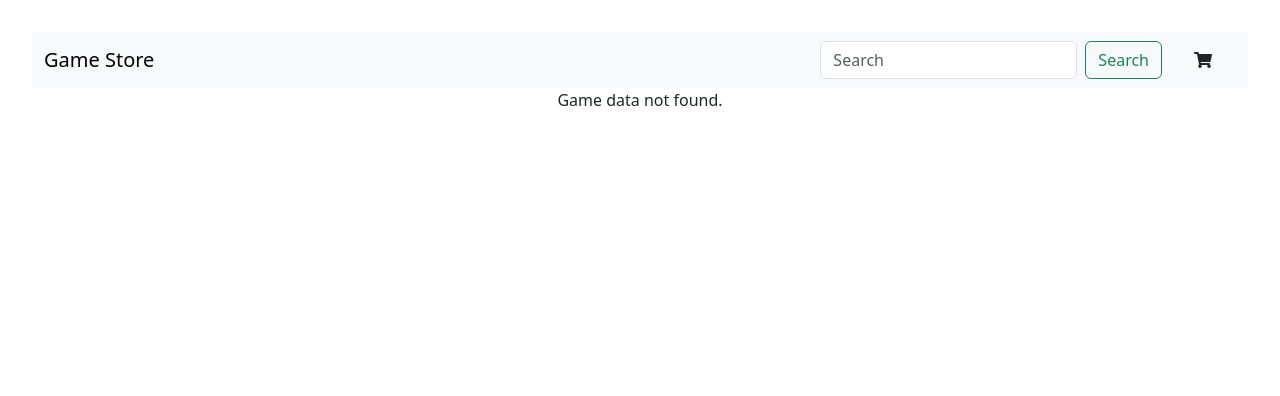
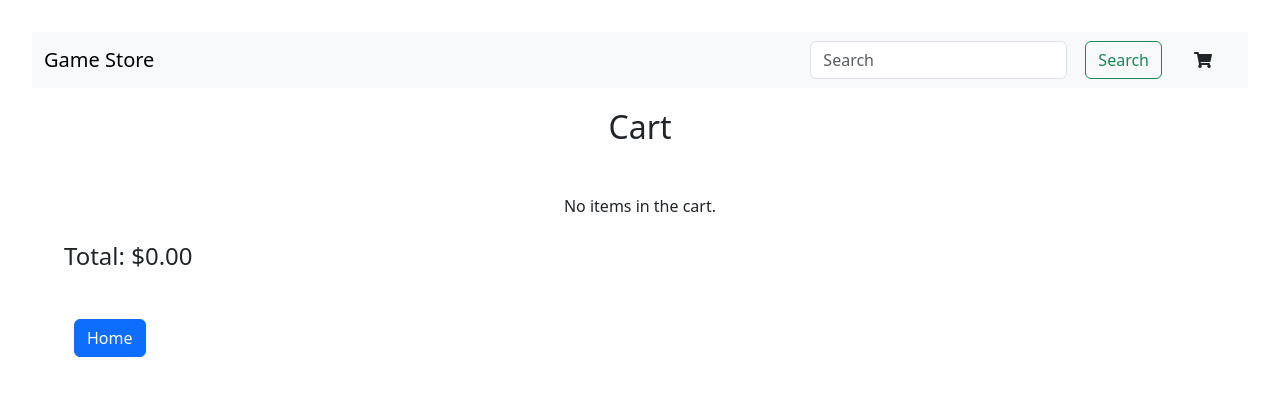
Before and after one commit to vinny2001/EDP-Capstone-Project, a React (Vite) app in the folder react/: page /cart in a window 1280 px wide. Before the commit this address had no page. Shown: the top 396 px of the page. Built offline with nearby package versions, Linux system fonts and the light colour scheme.

Commit message:
Working add to cart/ persistent local storage cart data

```diff
--- a/react/src/App.jsx
+++ b/react/src/App.jsx
@@ -5,11 +5,11 @@ import './App.css'
 import 'bootstrap/dist/css/bootstrap.min.css';  // Import Bootstrap CSS
 import GameList from './components/GameList';
 import Game from "./components/Game";
+import Cart from "./components/Cart";
 import {
   BrowserRouter as Router,
   Route,
   Routes,
-  Link
 } from "react-router-dom";
 
 
@@ -46,6 +46,7 @@ function App() {
         <Routes>
           <Route path="/" element={<GameList data={data} />} />
           <Route path="/:id" element={<Game data={data} />} />
+          <Route path="/cart" element={<Cart />} />
         </Routes>
       </div>
     </Router>
--- /dev/null
+++ b/react/src/components/Cart.jsx
@@ -0,0 +1,66 @@
+import React, { useEffect, useState } from 'react';
+import { useNavigate } from 'react-router-dom';
+import 'bootstrap/dist/css/bootstrap.min.css'; // Import Bootstrap CSS
+import '../styles/Cart.css'; // Import the custom CSS file
+
+const Cart = () => {
+    const [cart, setCart] = useState([]);
+    const [total, setTotal] = useState(0);
+    const navigate = useNavigate();
+
+    useEffect(() => {
+        const storedCart = JSON.parse(localStorage.getItem('cart')) || [];
+        setCart(storedCart);
+
+        // Calculate total price
+        const totalPrice = storedCart.reduce((acc, item) => acc + parseFloat(item.price), 0);
+        setTotal(totalPrice.toFixed(2)); // To get the total with two decimal places
+    }, []);
+
+    const removeFromCart = (index) => {
+        const updatedCart = [...cart];
+        updatedCart.splice(index, 1);
+        setCart(updatedCart);
+        localStorage.setItem('cart', JSON.stringify(updatedCart));
+
+        // Update total price
+        const totalPrice = updatedCart.reduce((acc, item) => acc + parseFloat(item.price), 0);
+        setTotal(totalPrice.toFixed(2));
+    };
+
+    const handleReturnHome = () => {
+        navigate('/');
+    };
+
+    return (
+        <div className="cart-container">
+            <h1 className='mb-5'>Cart</h1>
+
+            {cart.length > 0 ? (
+                cart.map((item, index) => (
+                    <div key={index} className="cart-item">
+                        <p className="item-title">{item.game_title}</p>
+                        <p className="item-price">${item.price}</p>
+                        <button
+                            className="btn btn-danger btn-sm"
+                            onClick={() => removeFromCart(index)}
+                        >
+                            Delete
+                        </button>
+                    </div>
+                ))
+            ) : (
+                <p>No items in the cart.</p>
+            )}
+
+            <h4 className='text-start mt-4'>Total: ${total}</h4>
+
+            <div className='text-start mt-5'>
+                <button className="btn btn-primary" onClick={handleReturnHome}>Home</button>
+            </div>
+
+        </div>
+    );
+};
+
+export default Cart;
--- a/react/src/components/Game.jsx
+++ b/react/src/components/Game.jsx
@@ -1,25 +1,38 @@
 import React, { useEffect, useState } from 'react';
 import 'bootstrap/dist/css/bootstrap.min.css';
-import { useParams } from 'react-router-dom';
+import { useParams} from 'react-router-dom';
+import { useNavigate } from 'react-router-dom';
 
 const Game = ({ data }) => {
 
     let { id } = useParams();
     const [gameData, setGameData] = useState(null);
     const [loading, setLoading] = useState(true);
+    const navigate = useNavigate();
 
     function goBack() {
         window.history.back();
     }
 
     function addToCart() {
-        //1. Pass the gameData as a param for cart page
 
-        //2. Display Message of Game Added to Cart
-        alert(gameData.game_title + " added to cart.")
+        // 1. Extract game title and price from gameData
+        if (data[id]) {
+            const { game_title, product_information: { price } } = gameData;
 
-        //3. Navigate to Cart
-    }
+            // Save to localStorage
+            const cart = JSON.parse(localStorage.getItem('cart')) || [];
+            cart.push({ game_title, price });
+            localStorage.setItem('cart', JSON.stringify(cart));
+
+            // Navigate to cart page
+            navigate('/cart');
+
+            alert(`${game_title} added to cart.`);
+        } else {
+            console.error('gameData or its attributes are not available.');
+        }
+    };
 
     useEffect(() => {
         // Simulate data fetching
--- a/react/src/components/Navbar.jsx
+++ b/react/src/components/Navbar.jsx
@@ -14,7 +14,7 @@ function Navbar() {
             <button className="btn btn-outline-success" type="submit">Search</button>
           </form>
 
-          <a href="#" className="nav-link mx-4">
+          <a href="/cart" className="nav-link mx-4">
             <i className="fas fa-shopping-cart"></i>
           </a>
 
--- /dev/null
+++ b/react/src/styles/Cart.css
@@ -0,0 +1,36 @@
+.cart-container {
+    padding: 20px;
+}
+
+h1 {
+    font-size: 2em;
+    margin-bottom: 0.5em;
+}
+
+h2 {
+    font-size: 1.5em;
+    margin-bottom: 1em;
+}
+
+.cart-item {
+    display: flex;
+    justify-content: space-between;
+    align-items: center;
+    padding: 10px;
+    border-bottom: 1px solid #ccc;
+    margin-bottom: 10px;
+}
+
+.item-title {
+    font-size: 1.2em;
+    font-weight: bold;
+}
+
+.item-price {
+    font-size: 1.2em;
+    color: #333;
+}
+
+.btn {
+    margin-left: 10px;
+}
```
